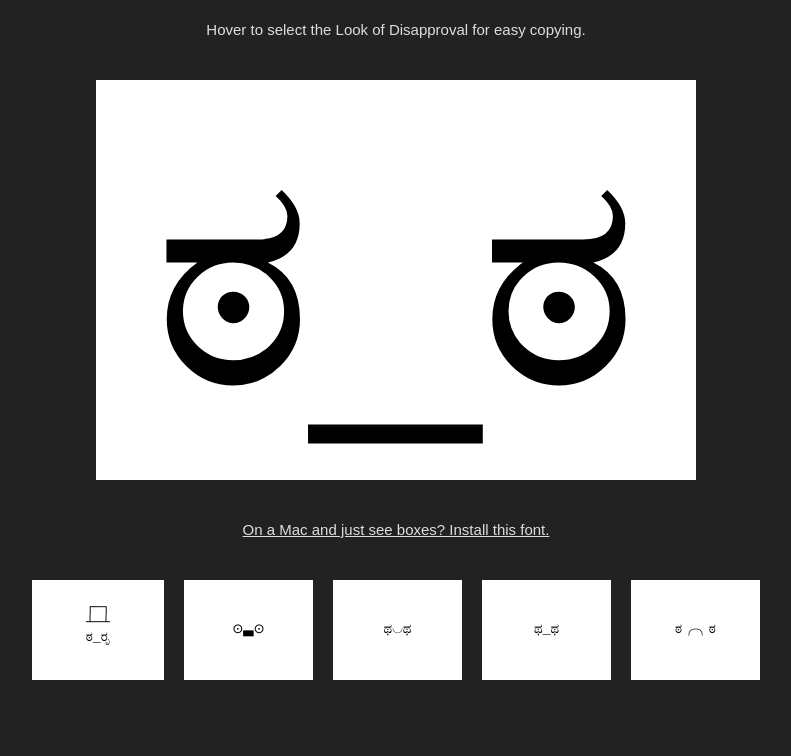
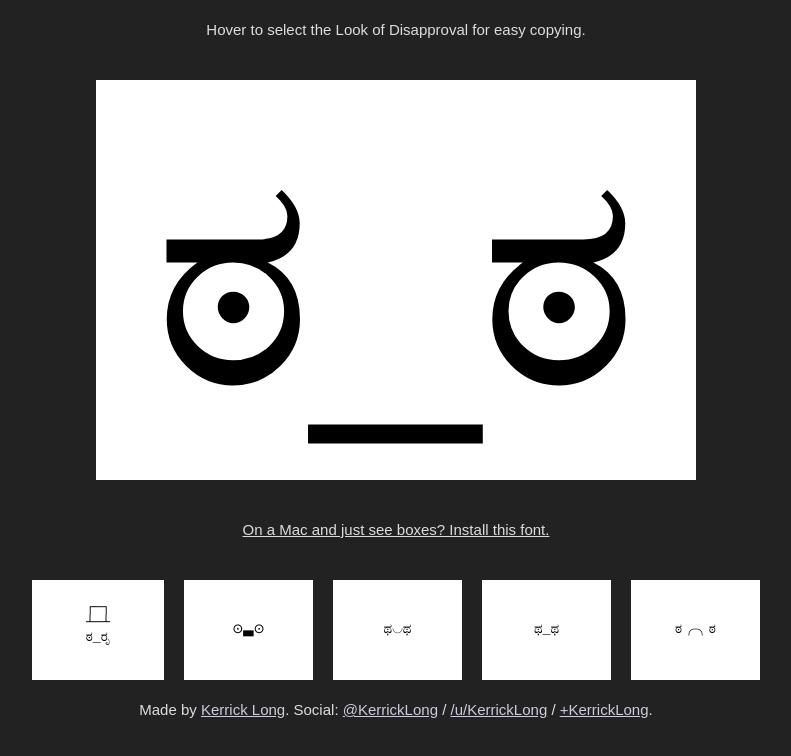
Before and after one commit to Kerrick/lookofdisapproval, a plain HTML site: page index.html in a window 1280 px wide. Shown: the whole page, without its empty margins (244-1035 px from the left). Drawn offline with Linux system fonts and the light colour scheme.

Commit message:
Add my info

```diff
--- a/index.html
+++ b/index.html
@@ -8,9 +8,9 @@
 		<link rel="shortcut icon" href="/favicon.png">
 		<style>
 			html,body{margin:0;padding:0;width:100%;height:100%;background:#222;font:normal normal normal 15px/20px Arial,Helvetica,sans-serif;}
-			a,a:active,a:visited{color:#607890;}
-			a:hover{color:#036;}
-			#help,#mac{font-style:normal;text-align:center;display:block;height:20px;margin:20px auto 40px;padding:0;border:0;background:#222;color:#ddd;cursor:default;}
+			a,a:active,a:visited{color:#ccd;}
+			a:hover{color:#bbc;}
+			#help,#mac,#credit{font-style:normal;text-align:center;display:block;height:20px;margin:20px auto 40px;padding:0;border:0;background:#222;color:#ddd;cursor:default;}
 			#mac{margin:40px auto;cursor:pointer}
 			#lod{font:300px/400px Arial,Helvetica,sans-serif;text-align:center;width:600px;display:block;height:400px;margin:0 auto;padding:0;border:0;background:#fff;color:#000;cursor:text;}
 			#others{width:728px;margin:0 auto;overflow:auto;}
@@ -41,5 +41,11 @@
 			<script>google_ad_client = "ca-pub-0423789906643098";google_ad_slot = "7087452693";google_ad_width = 728;google_ad_height = 90;</script>
 			<script src="http://pagead2.googlesyndication.com/pagead/show_ads.js"></script>
 		</div>
+		<p id="credit">Made by <a href="http://kerricklong.com/">Kerrick Long</a>.
+			Social:
+			<a href="http://twitter.com/KerrickLong">@KerrickLong</a> /
+			<a href="http://reddit.com/u/KerrickLong">/u/KerrickLong</a> /
+			<a href="http://profiles.google.com/KerrickLong">+KerrickLong</a>.
+		</p>
 	</body>
 </html>
```
